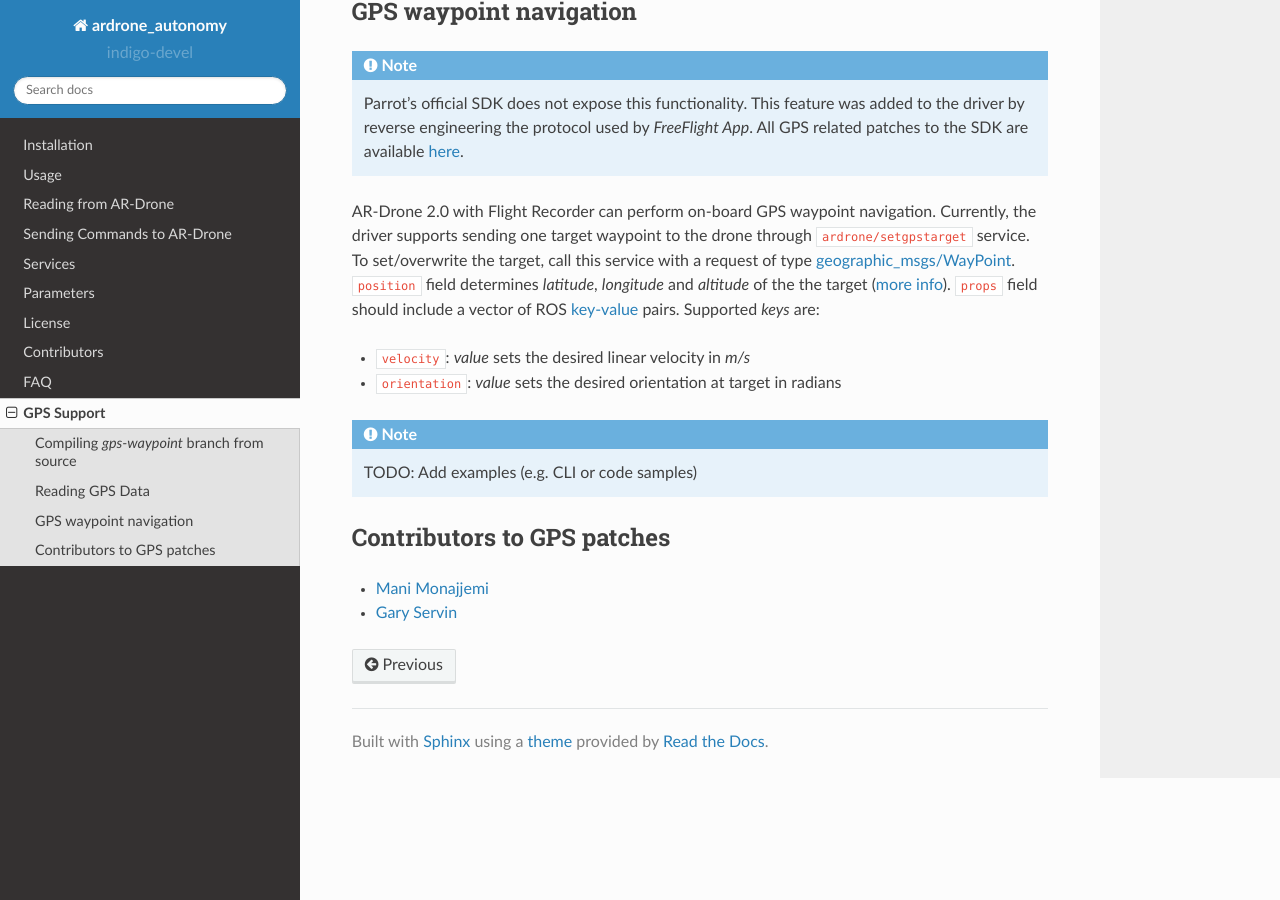
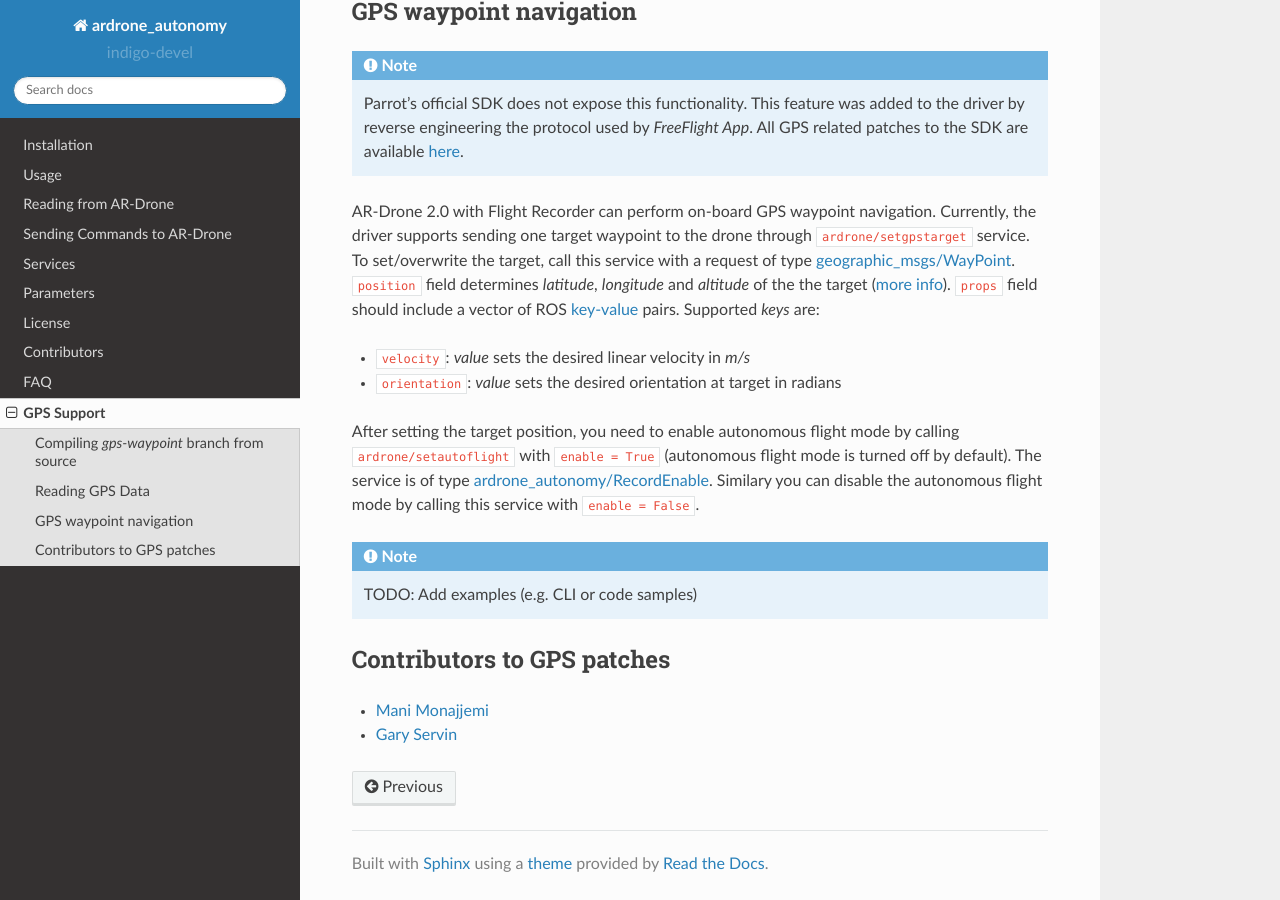
Before and after one commit to AutonomyLab/ardrone_autonomy, a Sphinx documentation site: the page built from docs/gps.rst, in a window 1280 px wide and 900 px high, scrolled down 1611 px. Built offline with Sphinx 7.4.7 and the Read the Docs theme 2.0.0, drawn with Linux system fonts in a browser that asks for light colours.

Commit message:
Add minimal docs for setautoflight service

```diff
--- a/docs/gps.rst
+++ b/docs/gps.rst
@@ -83,6 +83,8 @@ AR-Drone 2.0 with Flight Recorder can perform on-board GPS waypoint navigation.
 * ``velocity``: `value` sets the desired linear velocity in `m/s`
 * ``orientation``: `value` sets the desired orientation at target in radians
 
+After setting the target position, you need to enable autonomous flight mode by calling ``ardrone/setautoflight`` with ``enable = True`` (autonomous flight mode is turned off by default). The service is of type `ardrone_autonomy/RecordEnable <http://docs.ros.org/indigo/api/ardrone_autonomy/html/srv/RecordEnable.html>`_. Similary you can disable the autonomous flight mode by calling this service with ``enable = False``.
+
 .. note::
     TODO: Add examples (e.g. CLI or code samples)
 
```
